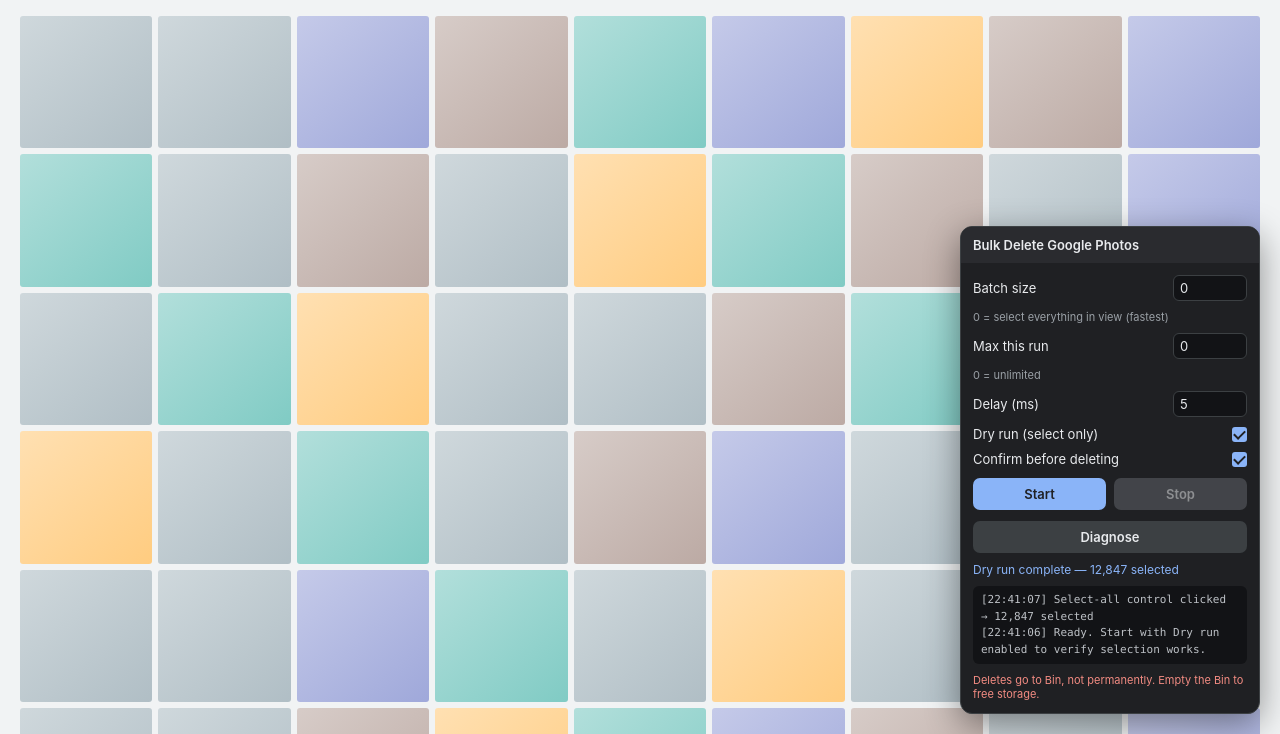
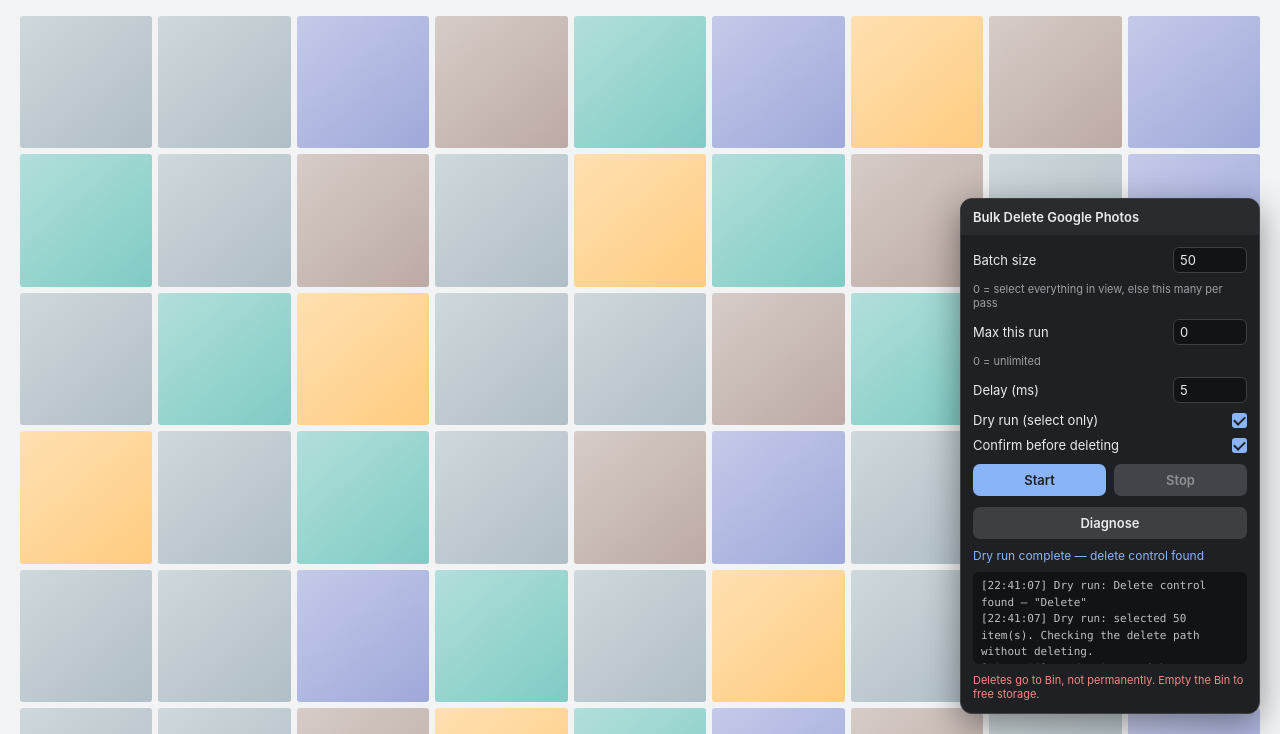
Before and after one commit to KRoperUK/BulkGooglePhotosDeleteExtension, a browser extension: page store/shot1.html in a window 1280 px wide. Shown: the part 66-800 px from the top of the page. Drawn offline with Linux system fonts and the light colour scheme.

Commit message:
docs: regenerate store screenshot with current defaults
The screenshot showed batch size 0 while the extension now defaults to 50, and the panel text predated the dry-run delete-path check.

Co-authored-by: CommandCodeBot <noreply@commandcode.ai>

```diff
--- a/store/shot1.html
+++ b/store/shot1.html
@@ -56,8 +56,8 @@
   <div class="panel">
     <div class="head">Bulk Delete Google Photos</div>
     <div class="body">
-      <div class="row">Batch size <div class="box">0</div></div>
-      <div class="hint">0 = select everything in view (fastest)</div>
+      <div class="row">Batch size <div class="box">50</div></div>
+      <div class="hint">0 = select everything in view, else this many per pass</div>
       <div class="row">Max this run <div class="box">0</div></div>
       <div class="hint">0 = unlimited</div>
       <div class="row">Delay (ms) <div class="box">5</div></div>
@@ -65,9 +65,10 @@
       <div class="row"><span>Confirm before deleting</span><div class="cb"></div></div>
       <div class="buttons"><div class="btn primary">Start</div><div class="btn ghost">Stop</div></div>
       <div class="buttons"><div class="btn grey">Diagnose</div></div>
-      <div class="status">Dry run complete — 12,847 selected</div>
+      <div class="status">Dry run complete — delete control found</div>
       <div class="log">
-        <div>[22:41:07] Select-all control clicked → 12,847 selected</div>
+        <div>[22:41:07] Dry run: Delete control found — "Delete"</div>
+        <div>[22:41:07] Dry run: selected 50 item(s). Checking the delete path without deleting.</div>
         <div>[22:41:06] Ready. Start with Dry run enabled to verify selection works.</div>
       </div>
       <div class="warn">Deletes go to Bin, not permanently. Empty the Bin to free storage.</div>
```
Also changed, not shown: store/screenshot-1.png.
